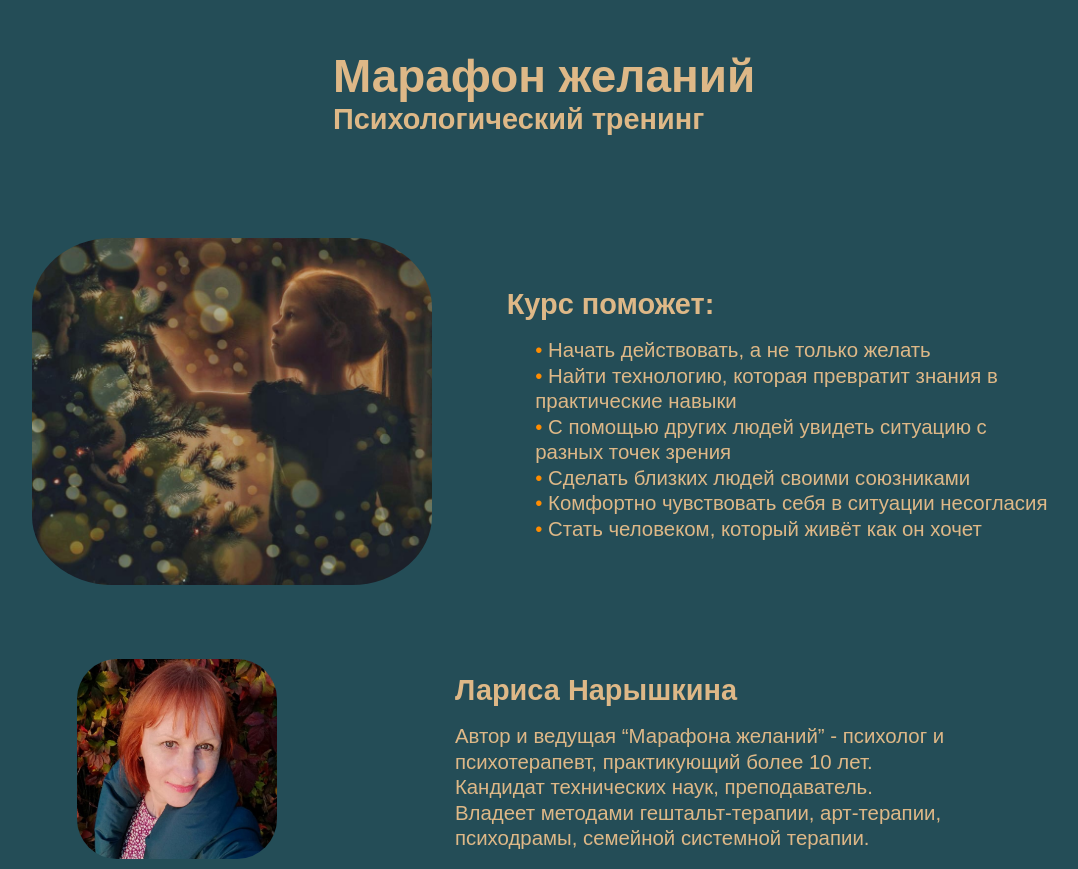
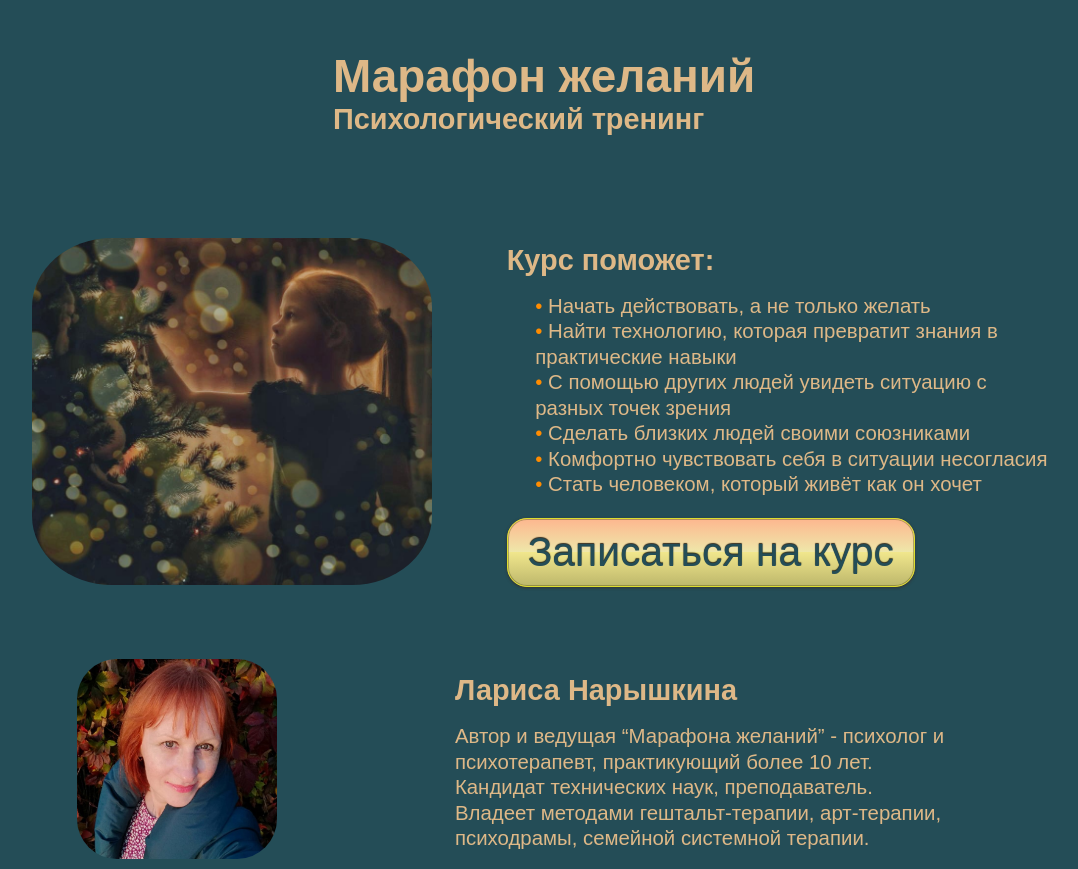
Before and after one commit to shima-original/Wishes, a plain HTML site: page index.html in a window 1280 px wide. Shown: the top 869 px of the page, without its empty margins (96-1174 px from the left). Drawn offline with Linux system fonts and the light colour scheme.

Commit message:
Update index.html

```diff
--- a/index.html
+++ b/index.html
@@ -33,6 +33,7 @@
                         <li>Комфортно чувствовать себя в ситуации несогласия</li>
                         <li>Стать человеком, который живёт как он хочет</li>
                     </ul>
+                    <button> <a href = "https://api.whatsapp.com/send?phone=79035242131">Записаться на курс</a></button>
                 </div>
 
             </div>
```
